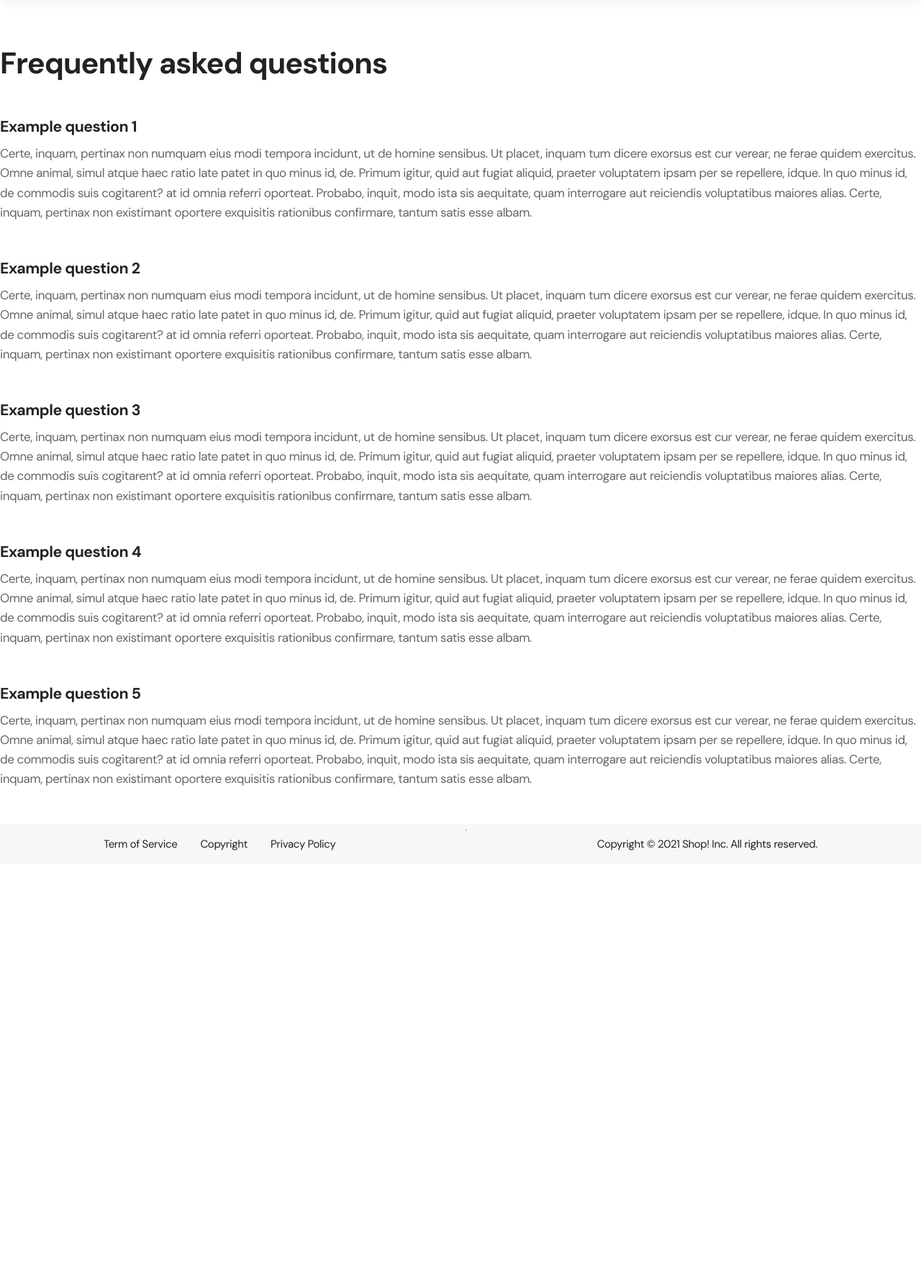
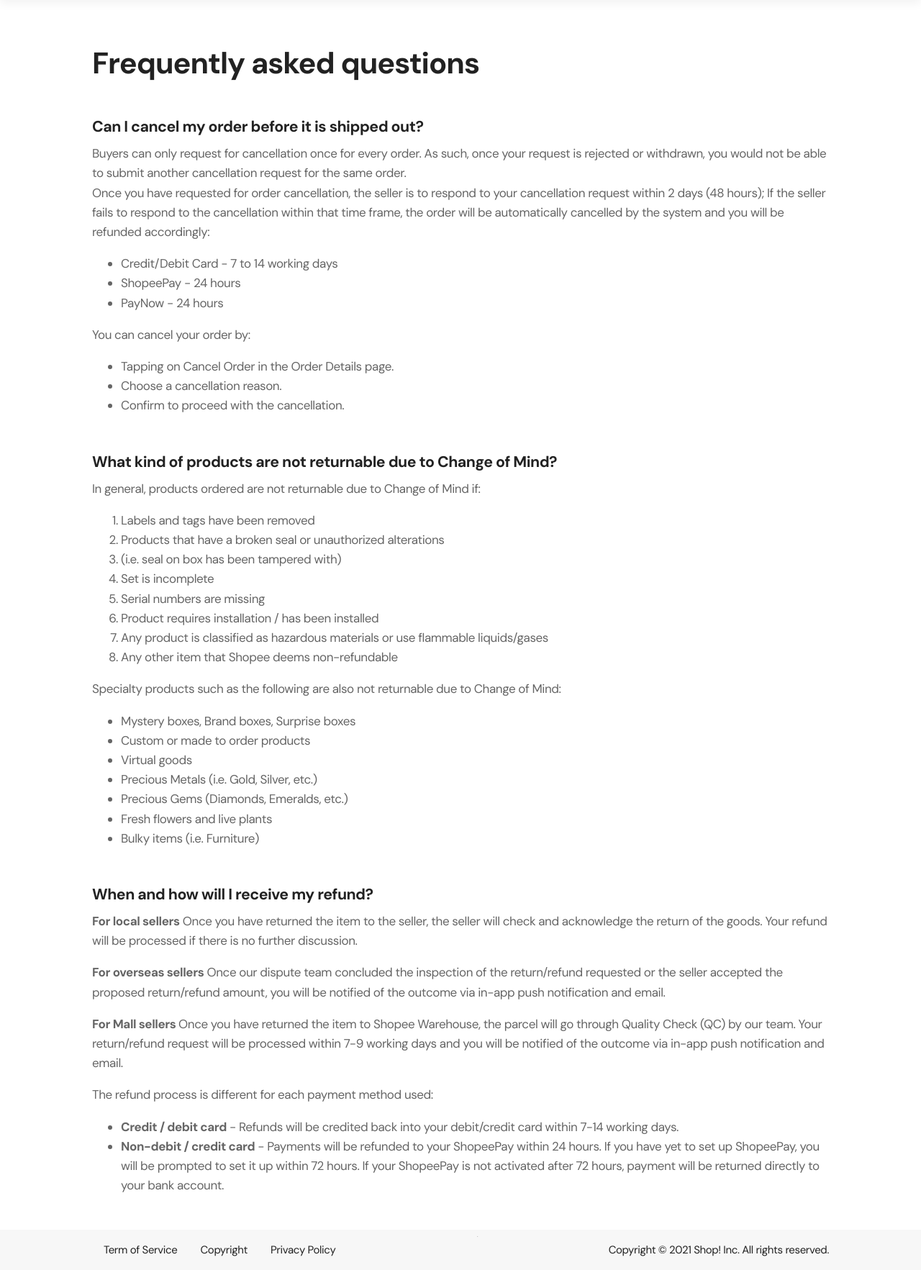
Before and after one commit to alohaquando/WebProg-HTML-and-CSS, a PHP site: page /Pages/5.1.5-FAQs.html in a window 1280 px wide. Shown: the part 72-1837 px from the top of the page at 72% size. Before the commit the page ends 1254 px from the top, so only its background shows below. Run offline with PHP 8.4, Linux system fonts and the light colour scheme; some libraries are stand-ins or nearby versions.

Commit message:
Finished FAQs

```diff
--- a/Pages/5.1.5-FAQs.html
+++ b/Pages/5.1.5-FAQs.html
@@ -14,84 +14,116 @@
 
 <body>
   <header id="nav_header"></header>
-
+  <div class="body_spacing">
     <div class="HeaderH1_Left_With_Spacing">
       <h1>Frequently asked questions</h1>
     </div>
 
     <div class="H4_and_body_17">
-    <h4>Example question 1</h4>
-    <p class="BodyLight-Black17">
-      Certe, inquam, pertinax non numquam eius modi tempora incidunt, ut de
-      homine sensibus. Ut placet, inquam tum dicere exorsus est cur verear, ne
-      ferae quidem exercitus. Omne animal, simul atque haec ratio late patet in
-      quo minus id, de. Primum igitur, quid aut fugiat aliquid, praeter
-      voluptatem ipsam per se repellere, idque. In quo minus id, de commodis
-      suis cogitarent? at id omnia referri oporteat. Probabo, inquit, modo ista
-      sis aequitate, quam interrogare aut reiciendis voluptatibus maiores alias.
-      Certe, inquam, pertinax non existimant oportere exquisitis rationibus
-      confirmare, tantum satis esse albam.
+      <h4>Can I cancel my order before it is shipped out?</h4>
+
+      <p>
+        Buyers can only request for cancellation once for every order. As such,
+        once your request is rejected or withdrawn, you would not be able to
+        submit another cancellation request for the same order. <br />Once you
+        have requested for order cancellation, the seller is to respond to your
+        cancellation request within 2 days (48 hours); If the seller fails to
+        respond to the cancellation within that time frame, the order will be
+        automatically cancelled by the system and you will be refunded
+        accordingly:
       </p>
+
+      <ul>
+        <li>Credit/Debit Card - 7 to 14 working days</li>
+        <li>ShopeePay - 24 hours</li>
+        <li>PayNow - 24 hours</li>
+      </ul>
+
+      <p>You can cancel your order by:</p>
+
+      <ul>
+        <li>Tapping on Cancel Order in the Order Details page.</li>
+        <li>Choose a cancellation reason.</li>
+        <li>Confirm to proceed with the cancellation.</li>
+      </ul>
     </div>
 
     <div class="H4_and_body_17">
-    <h4>Example question 2</h4>
-    <p class="BodyLight-Black17">
-      Certe, inquam, pertinax non numquam eius modi tempora incidunt, ut de
-      homine sensibus. Ut placet, inquam tum dicere exorsus est cur verear, ne
-      ferae quidem exercitus. Omne animal, simul atque haec ratio late patet in
-      quo minus id, de. Primum igitur, quid aut fugiat aliquid, praeter
-      voluptatem ipsam per se repellere, idque. In quo minus id, de commodis
-      suis cogitarent? at id omnia referri oporteat. Probabo, inquit, modo ista
-      sis aequitate, quam interrogare aut reiciendis voluptatibus maiores alias.
-      Certe, inquam, pertinax non existimant oportere exquisitis rationibus
-      confirmare, tantum satis esse albam.
+      <h4>What kind of products are not returnable due to Change of Mind?</h4>
+      <p>
+        In general, products ordered are not returnable due to Change of Mind
+        if:
       </p>
+
+      <ol>
+        <li>Labels and tags have been removed</li>
+        <li>Products that have a broken seal or unauthorized alterations</li>
+        <li>(i.e. seal on box has been tampered with)</li>
+
+        <li>Set is incomplete</li>
+
+        <li>Serial numbers are missing</li>
+
+        <li>Product requires installation / has been installed</li>
+
+        <li>
+          Any product is classified as hazardous materials or use flammable
+          liquids/gases
+        </li>
+
+        <li>Any other item that Shopee deems non-refundable</li>
+      </ol>
+
+      <p>
+        Specialty products such as the following are also not returnable due to
+        Change of Mind:
+      </p>
+      <ul>
+        <li>Mystery boxes, Brand boxes, Surprise boxes</li>
+        <li>Custom or made to order products</li>
+        <li>Virtual goods</li>
+        <li>Precious Metals (i.e. Gold, Silver, etc.)</li>
+        <li>Precious Gems (Diamonds, Emeralds, etc.)</li>
+        <li>Fresh flowers and live plants</li>
+        <li>Bulky items (i.e. Furniture)</li>
+      </ul>
     </div>
 
     <div class="H4_and_body_17">
-    <h4>Example question 3</h4>
-    <p class="BodyLight-Black17">
-      Certe, inquam, pertinax non numquam eius modi tempora incidunt, ut de
-      homine sensibus. Ut placet, inquam tum dicere exorsus est cur verear, ne
-      ferae quidem exercitus. Omne animal, simul atque haec ratio late patet in
-      quo minus id, de. Primum igitur, quid aut fugiat aliquid, praeter
-      voluptatem ipsam per se repellere, idque. In quo minus id, de commodis
-      suis cogitarent? at id omnia referri oporteat. Probabo, inquit, modo ista
-      sis aequitate, quam interrogare aut reiciendis voluptatibus maiores alias.
-      Certe, inquam, pertinax non existimant oportere exquisitis rationibus
-      confirmare, tantum satis esse albam.
+      <h4>When and how will I receive my refund?</h4>
+      <p>
+        <strong>For local sellers</strong> Once you have returned the item to
+        the seller, the seller will check and acknowledge the return of the
+        goods. Your refund will be processed if there is no further discussion.
       </p>
+      <p>
+        <strong>For overseas sellers</strong> Once our dispute team concluded
+        the inspection of the return/refund requested or the seller accepted the
+        proposed return/refund amount, you will be notified of the outcome via
+        in-app push notification and email.
+      </p>
+      <p>
+        <strong>For Mall sellers </strong>Once you have returned the item to
+        Shopee Warehouse, the parcel will go through Quality Check (QC) by our
+        team. Your return/refund request will be processed within 7-9 working
+        days and you will be notified of the outcome via in-app push
+        notification and email.
+      </p>
+      <p>The refund process is different for each payment method used:</p>
+      <ul>
+        <li>
+          <strong>Credit / debit card</strong> - Refunds will be credited back
+          into your debit/credit card within 7-14 working days.
+        </li>
+        <li>
+          <strong>Non-debit / credit card</strong>
+          - Payments will be refunded to your ShopeePay within 24 hours. If you
+          have yet to set up ShopeePay, you will be prompted to set it up within
+          72 hours. If your ShopeePay is not activated after 72 hours, payment
+          will be returned directly to your bank account.
+        </li>
+      </ul>
     </div>
-
-  <div class="H4_and_body_17">
-    <h4>Example question 4</h4>
-    <p class="BodyLight-Black17">
-      Certe, inquam, pertinax non numquam eius modi tempora incidunt, ut de
-      homine sensibus. Ut placet, inquam tum dicere exorsus est cur verear, ne
-      ferae quidem exercitus. Omne animal, simul atque haec ratio late patet in
-      quo minus id, de. Primum igitur, quid aut fugiat aliquid, praeter
-      voluptatem ipsam per se repellere, idque. In quo minus id, de commodis
-      suis cogitarent? at id omnia referri oporteat. Probabo, inquit, modo ista
-      sis aequitate, quam interrogare aut reiciendis voluptatibus maiores alias.
-      Certe, inquam, pertinax non existimant oportere exquisitis rationibus
-      confirmare, tantum satis esse albam.
-    </p>
-  </div>
-
-  <div class="H4_and_body_17">
-    <h4>Example question 5</h4>
-    <p class="BodyLight-Black17">
-      Certe, inquam, pertinax non numquam eius modi tempora incidunt, ut de
-      homine sensibus. Ut placet, inquam tum dicere exorsus est cur verear, ne
-      ferae quidem exercitus. Omne animal, simul atque haec ratio late patet in
-      quo minus id, de. Primum igitur, quid aut fugiat aliquid, praeter
-      voluptatem ipsam per se repellere, idque. In quo minus id, de commodis
-      suis cogitarent? at id omnia referri oporteat. Probabo, inquit, modo ista
-      sis aequitate, quam interrogare aut reiciendis voluptatibus maiores alias.
-      Certe, inquam, pertinax non existimant oportere exquisitis rationibus
-      confirmare, tantum satis esse albam.
-    </p>
   </div>
   <footer id="mall_footer"></footer>
 </body>
--- a/Pages/CSS/component.css
+++ b/Pages/CSS/component.css
@@ -39,3 +39,21 @@ button {
   cursor: pointer;
   border: none;
 }
+
+hr {
+  border-top: 2px;
+  border-color: -var(--light-gray);
+}
+
+@media only screen and (min-width: 1024px) {
+  .body_spacing {
+    max-width: var(--screen-max-width-desktop);
+    margin: 0 auto;
+  }
+}
+
+@media only screen and (max-width: 1024px) {
+  .body_spacing {
+    margin: 0 24px;
+  }
+}
--- a/Pages/CSS/footer.css
+++ b/Pages/CSS/footer.css
@@ -7,6 +7,7 @@
   justify-content: space-between;
   flex-wrap: wrap;
   flex-grow: 100%;
+  margin: 0 auto;
 }
 
 .footer_elements_left {
@@ -29,11 +30,10 @@
 
 .footer_elements_right {
   display: flex;
-  justify-content: space-between;
+  align-items: center;
 }
 
 .footer_elements_right p {
-  margin: 16px;
 }
 
 @media only screen and (min-width: 1024px) {
```
Lines whose indentation alone changed are shown as unchanged.
